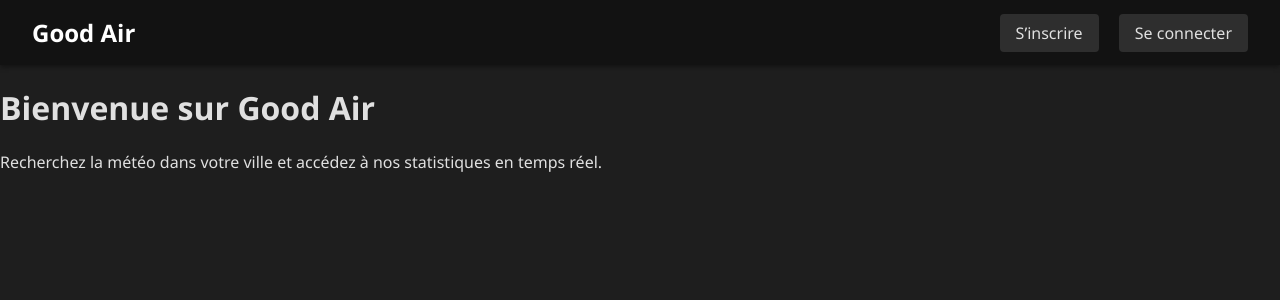
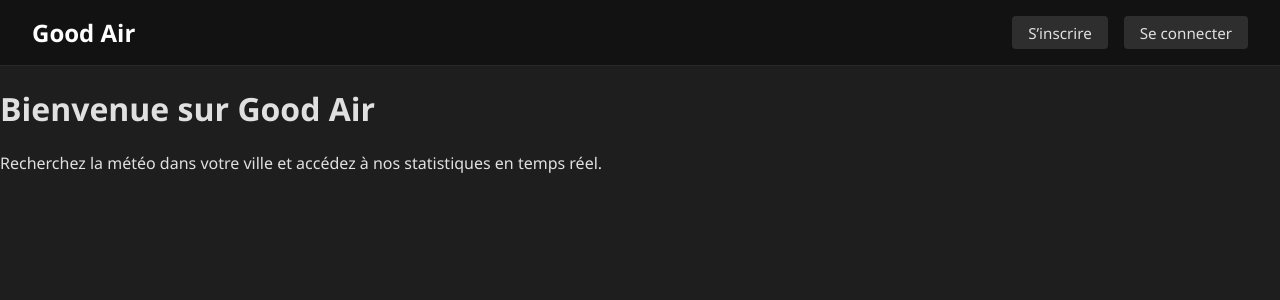
Before and after one commit to dyhia-ouldtaleb/Good-Air, a Django app: page / in a window 1280 px wide. Shown: the top 300 px of the page. Run offline with Django 5.2, Linux system fonts and the light colour scheme.

Commit message:
Design du header avec palette gris

```diff
--- a/meteo_app/static/css/style.css
+++ b/meteo_app/static/css/style.css
@@ -11,25 +11,39 @@ header {
   justify-content: space-between;
   align-items: center;
   padding: 1rem 2rem;
-  box-shadow: 0 2px 5px rgba(0, 0, 0, 0.4);
+  border-bottom: 1px solid #2a2a2a;
 }
 
 .logo {
   font-size: 1.5rem;
   font-weight: bold;
-  color: white;
+  color: #ffffff;
 }
 
-nav a {
-  margin-left: 1rem;
-  padding: 0.5rem 1rem;
-  text-decoration: none;
+nav {
+  display: flex;
+  align-items: center;
+  gap: 1rem;
+}
+
+nav a,
+nav button {
+  padding: 0.4rem 1rem;
   background-color: #2e2e2e;
   color: #e0e0e0;
+  border: none;
   border-radius: 4px;
-  transition: background 0.3s;
+  text-decoration: none;
+  font-size: 0.95rem;
+  cursor: pointer;
+  transition: background-color 0.3s ease;
 }
 
-nav a:hover {
+nav a:hover,
+nav button:hover {
   background-color: #3a3a3a;
 }
+
+nav button {
+  font-family: inherit;
+}
--- a/meteo_app/templates/base.html
+++ b/meteo_app/templates/base.html
@@ -15,9 +15,7 @@
       <span style="margin-right: 1rem;">Bonjour {{ user.username }}</span>
       <form action="{% url 'logout' %}" method="post" style="display:inline;">
         {% csrf_token %}
-        <button type="submit" style="background:none; border:none; color:#e0e0e0; cursor:pointer;">
-          Se déconnecter
-        </button>
+        <button type="submit">Se déconnecter</button>
       </form>
     {% else %}
       <a href="{% url 'register' %}">S’inscrire</a>
```
